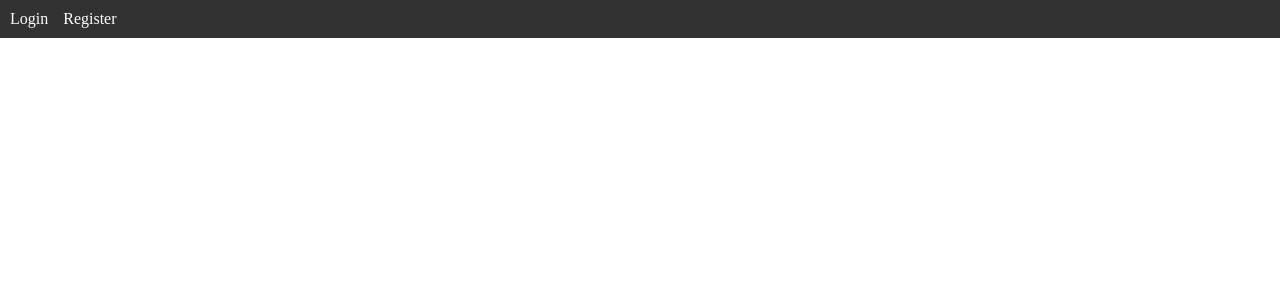
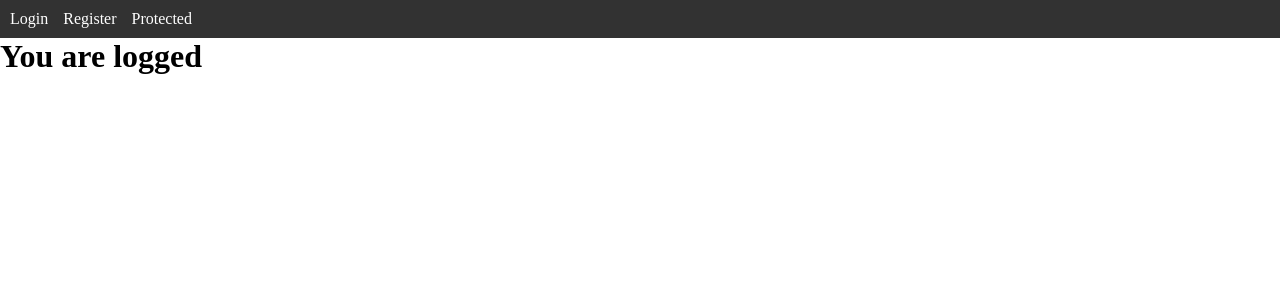
Before and after one commit to danilomacb/login-js-node-react-mongo, a React (Create React App) app in the folder frontend/: page /protected in a window 1280 px wide. Shown: the top 300 px of the page. Built offline with nearby package versions, Linux system fonts and the light colour scheme; sample sign-in values are in the browser's storage.

Commit message:
creating protected component

```diff
--- a/frontend/src/auth.js
+++ b/frontend/src/auth.js
@@ -1 +1,9 @@
-export const isAuthenticated = () => true;
+function isAuthenticated() {
+  if (localStorage.getItem("token")) {
+    return true;
+  } else {
+    return false;
+  }
+}
+
+export default isAuthenticated;
--- a/frontend/src/components/Navigation.js
+++ b/frontend/src/components/Navigation.js
@@ -1,23 +1,18 @@
 import React from "react";
 import { Link } from "react-router-dom";
-import { connect } from "react-redux";
 
-function Navigation({ email }) {
-  console.log(email);
+function Navigation() {
   return (
     <nav>
       <ul>
         <li>
           <Link to="/">Login</Link>
           <Link to="/register">Register</Link>
+          <Link to="/protected">Protected</Link>
         </li>
       </ul>
     </nav>
   );
 }
 
-function mapStateToProps(state) {
-  return { email: state.email };
-}
-
-export default connect(mapStateToProps)(Navigation);
+export default Navigation;
--- /dev/null
+++ b/frontend/src/components/Protected.js
@@ -0,0 +1,12 @@
+import React from "react";
+import { connect } from "react-redux";
+
+function Protected({ email }) {
+  return <h1>You are logged {email}</h1>;
+}
+
+function mapStateToProps(state) {
+  return { email: state.email };
+}
+
+export default connect(mapStateToProps)(Protected);
--- a/frontend/src/routes.js
+++ b/frontend/src/routes.js
@@ -1,10 +1,11 @@
 import React from "react";
 import { BrowserRouter, Route, Switch, Redirect } from "react-router-dom";
 
-import { isAuthenticated } from "./auth";
+import isAuthenticated from "./auth";
 import Navigation from "./components/Navigation";
 import Login from "./components/Login";
 import Register from "./components/Register";
+import Protected from "./components/Protected";
 
 function PrivateRoute({ component: Component, ...rest }) {
   return (
@@ -28,7 +29,7 @@ function Routes() {
       <Switch>
         <Route exact path="/" component={Login} />
         <Route exact path="/register" component={Register} />
-        <PrivateRoute path="/app" component={() => <h1>Você está logado</h1>} />
+        <PrivateRoute path="/protected" component={Protected} />
       </Switch>
     </BrowserRouter>
   );
```
